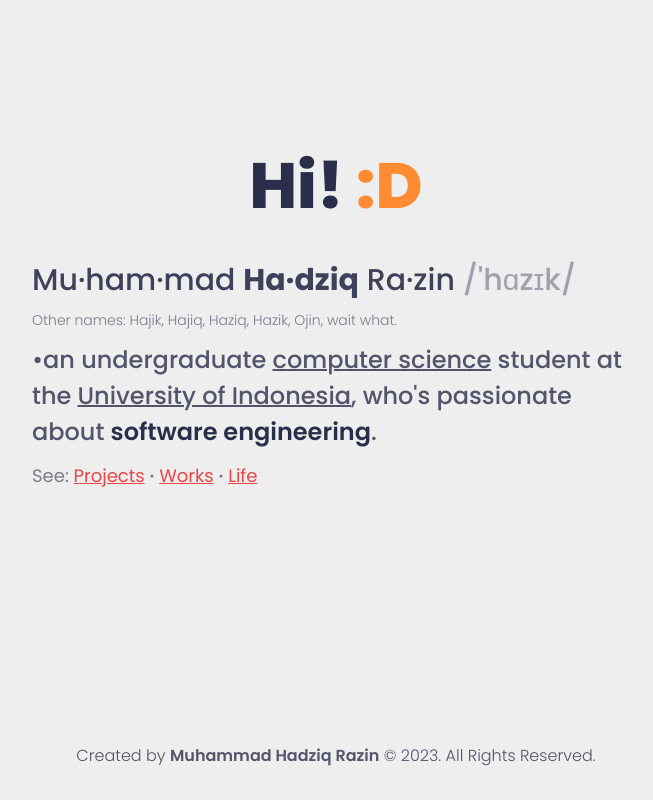
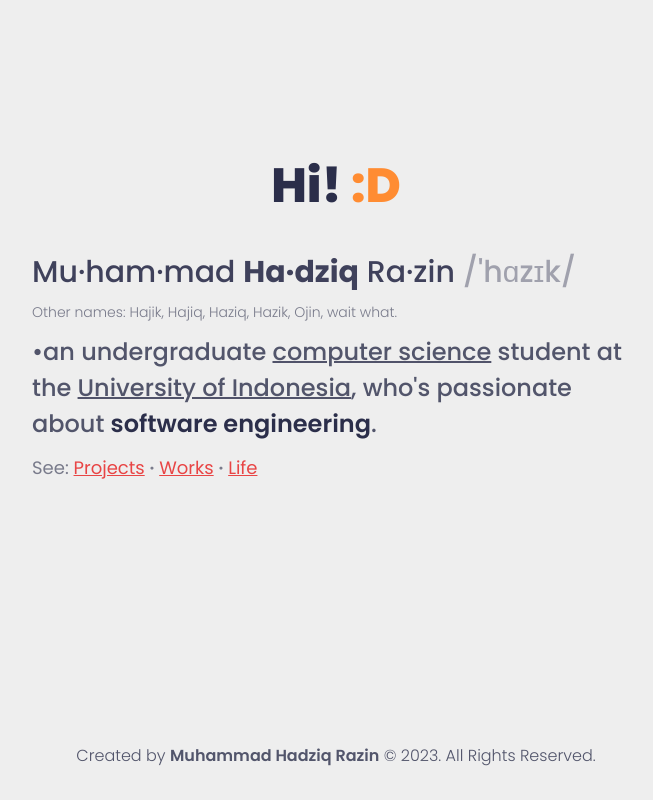
Before and after one commit to mhadziqrazin/hadziqrazin, a SvelteKit app: page / in a window 1280 px wide. Shown: the whole page, without its empty margins (304-957 px from the left). Built offline with nearby package versions, Linux system fonts and the light colour scheme; some icons are missing.

Commit message:
style: smaller hi text

```diff
--- a/src/routes/+page.svelte
+++ b/src/routes/+page.svelte
@@ -21,7 +21,7 @@
 
 {#key animate}
   <section class={`${animate ? 'opacity-100' : 'opacity-0'} container relative mx-auto px-4 md:w-1/2 flex flex-col justify-center items-center gap-4 lg:gap-10`}>
-    <h1 in:fly={{y:20, duration: 1000}} class="flex text-4xl lg:text-[4rem] lg:leading-[4.5rem] text-dark font-extrabold">
+    <h1 in:fly={{y:20, duration: 1000}} class="flex text-3xl lg:text-[3rem] lg:leading-[3.5rem] text-dark font-extrabold">
       Hi!&nbsp;<span class="text-primary">:D</span>
     </h1>
 
```
